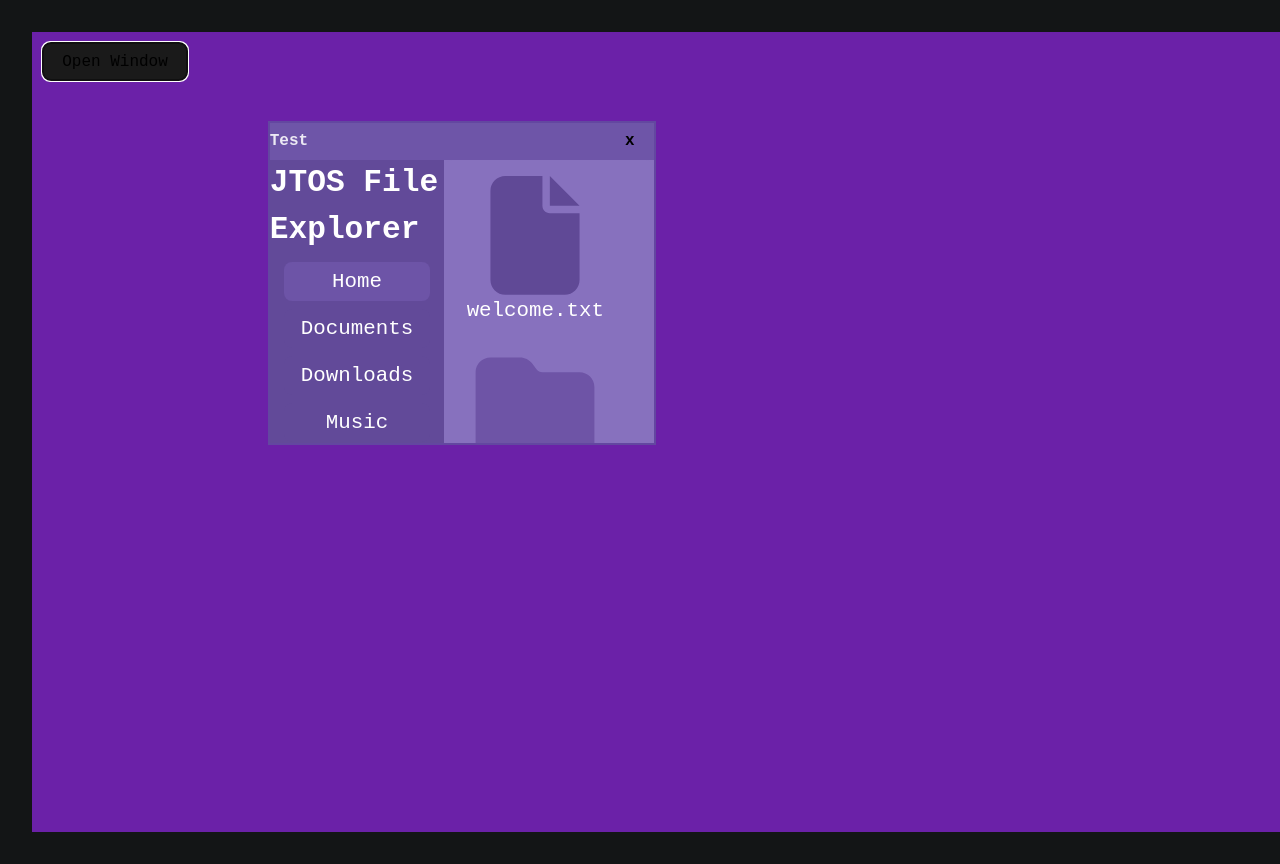
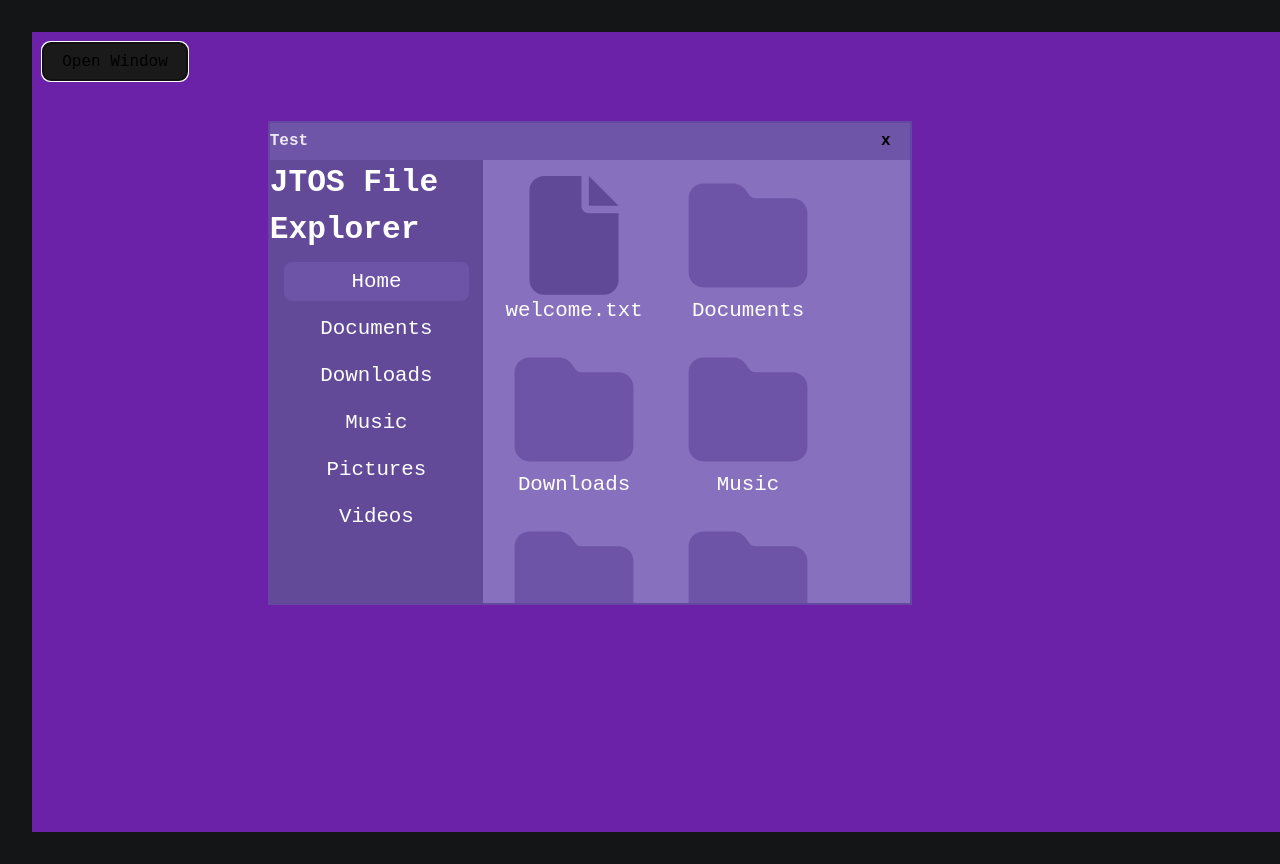
Before and after one commit to JhonTabio/JTOS-Portfolio, a React (Vite) app: page /gui in a window 1280 px wide. Both pictures are taken after a click on the button "Open Window". Shown: the top 864 px of the page. Built offline with nearby package versions, Linux system fonts and the light colour scheme.

Commit message:
Added Z indexing for window prioritization

```diff
--- a/src/components/FileExplorer.tsx
+++ b/src/components/FileExplorer.tsx
@@ -4,6 +4,7 @@ import { useWindowManager } from "./WindowContext";
 import { Card } from "../components/Card";
 import { Tabs } from "./Tabs";
 import { TEXTS } from "../assets/texts";
+import { Notepad } from "./Notepad";
 
 export function FileExplorer()
 {
@@ -60,7 +61,7 @@ export function FileExplorer()
 
     if(fileType === "txt")
     {
-      const content = <div>{TEXTS[activeTab + "_" + fileName]}</div>;
+      const content = <Notepad>{TEXTS[activeTab + "_" + fileName]}</Notepad>;
       createWindow(fileName, content);
     }
 
--- a/src/components/Notepad.tsx
+++ b/src/components/Notepad.tsx
@@ -0,0 +1,15 @@
+import { ReactNode } from "react";
+
+interface NotepadProps
+{
+  children: ReactNode;
+}
+
+export function Notepad({ children }: NotepadProps)
+{
+  return (
+    <div className="gui_notepad_container">
+      {children}
+    </div>
+  );
+}
--- a/src/components/Resizable.tsx
+++ b/src/components/Resizable.tsx
@@ -15,7 +15,7 @@ export function useResizable(
   const ref = useRef<HTMLDivElement>(null);
 
   // Component size
-  const [size, setSize] = useState({ width: window.innerWidth * 0.3, height: window.innerHeight * 0.4 });
+  const [size, setSize] = useState({ width: window.innerWidth * 0.5, height: window.innerHeight * 0.6 });
   // Whether we are currently resizing
   const [resizing, setResizing] = useState<null | keyof ResizeSides>(null);
 
--- a/src/components/Window.tsx
+++ b/src/components/Window.tsx
@@ -13,7 +13,9 @@ interface WindowProps
     bottom?: boolean;
     left?: boolean;
   };
-  onClose?: () => void;
+  zIndex: number;
+  onClose?: (id: number) => void;
+  onFocus?: (id: number) => void;
 }
 
 export function Window({
@@ -21,15 +23,15 @@ export function Window({
   children,
   initialPos,
   resizableSides = { left: true, right: true, top: true, bottom: true },
-  onClose
+  zIndex,
+  onClose,
+  onFocus
 }: WindowProps)
 {
 
   const { ref: dragRef, pos, onMouseDown, setPosition } = useDraggable(initialPos);
 
-  const { ref: resizeRef, size, startResize, sides } = useResizable(resizableSides,
-  setPosition
-  );
+  const { ref: resizeRef, size, startResize, sides } = useResizable(resizableSides, setPosition);
 
   function mergeRefs<T = any>(...refs: React.Ref<T>[]) {
     return (node: T) => {
@@ -44,11 +46,12 @@ export function Window({
   return (
     <div
       ref={mergeRefs(dragRef, resizeRef)}
-      style={{ left: pos.x, top: pos.y, width: size.width, height: size.height }}
+      onMouseDown={onFocus}
+      style={{ left: pos.x, top: pos.y, width: size.width, height: size.height, zIndex: zIndex }}
       className="gui_window"
     >
       <div
-        onMouseDown={onMouseDown}
+        onMouseDown={(e) => {onMouseDown(e); onFocus()}}
         className="gui_window_bar"
       >
         {title}
--- a/src/components/WindowContext.tsx
+++ b/src/components/WindowContext.tsx
@@ -4,12 +4,14 @@ type WindowEntry = {
   id: number;
   title: string;
   content: React.ReactNode;
+  zIndex: number;
 };
 
 type WindowManagerContext = {
   windows: WindowEntry[];
   createWindow: (title: string, content: React.ReactNode) => void;
   closeWindow: (id: number) => void;
+  focusWindow: (id: number) => void;
 };
 
 export const WindowContext = createContext<WindowManagerContext | null>(null);
@@ -24,22 +26,35 @@ export const WindowProvider: React.FC<{ children: React.ReactNode }> = ({ childr
   const [windows, setWindows] = useState<WindowEntry[]>([]);
 
   const createWindow = (title: string, content: React.ReactNode) => {
-    setWindows((prev) => [
-      ...prev,
-      {
-        id: Date.now(),
-        title,
-        content
-      }
-    ]);
+    setWindows((prev) => {
+      const maxZ = Math.max(0, ...prev.map(w => w.zIndex));
+      return [
+        ...prev,
+        {
+          id: Date.now(),
+          title,
+          content,
+          zIndex: maxZ + 1
+        }
+      ];
+    });
   };
 
   const closeWindow = (id: number) => {
     setWindows((prev) => prev.filter((w) => w.id !== id));
   };
 
+  const focusWindow = (id: number) => {
+    setWindows((prev) => {
+      const maxZ = Math.max(...prev.map(w => w.zIndex));
+      return prev.map(w => w.id === id ?
+        { ...w, zIndex: maxZ + 1 } : w
+      );
+    });
+  };
+
   return (
-    <WindowContext.Provider value={{ windows, createWindow, closeWindow }}>
+    <WindowContext.Provider value={{ windows, createWindow, closeWindow, focusWindow }}>
       {children}
     </WindowContext.Provider>
   );
--- a/src/routes/GUI.css
+++ b/src/routes/GUI.css
@@ -151,3 +151,11 @@
   width: inherit;
   height: inherit;
 }
+
+.gui_notepad_container
+{
+  background-color: white;
+  color: black;
+  width: inherit;
+  height: inherit;
+}
--- a/src/routes/GUI.tsx
+++ b/src/routes/GUI.tsx
@@ -6,7 +6,7 @@ import "./GUI.css"
 
 function GUI()
 {
-  const { windows, createWindow, closeWindow } = useWindowManager();
+  const { windows, createWindow, closeWindow, focusWindow } = useWindowManager();
 
   return(
     <>
@@ -20,6 +20,8 @@ function GUI()
             title={win.title}
             initialPos={{ x: 100 + Math.random() * 200, y: 100 + Math.random() * 200 }}
             onClose={() => closeWindow(win.id)}
+            onFocus={() => focusWindow(win.id)}
+            zIndex={win.zIndex}
           >
             {win.content}
           </Window>
```
